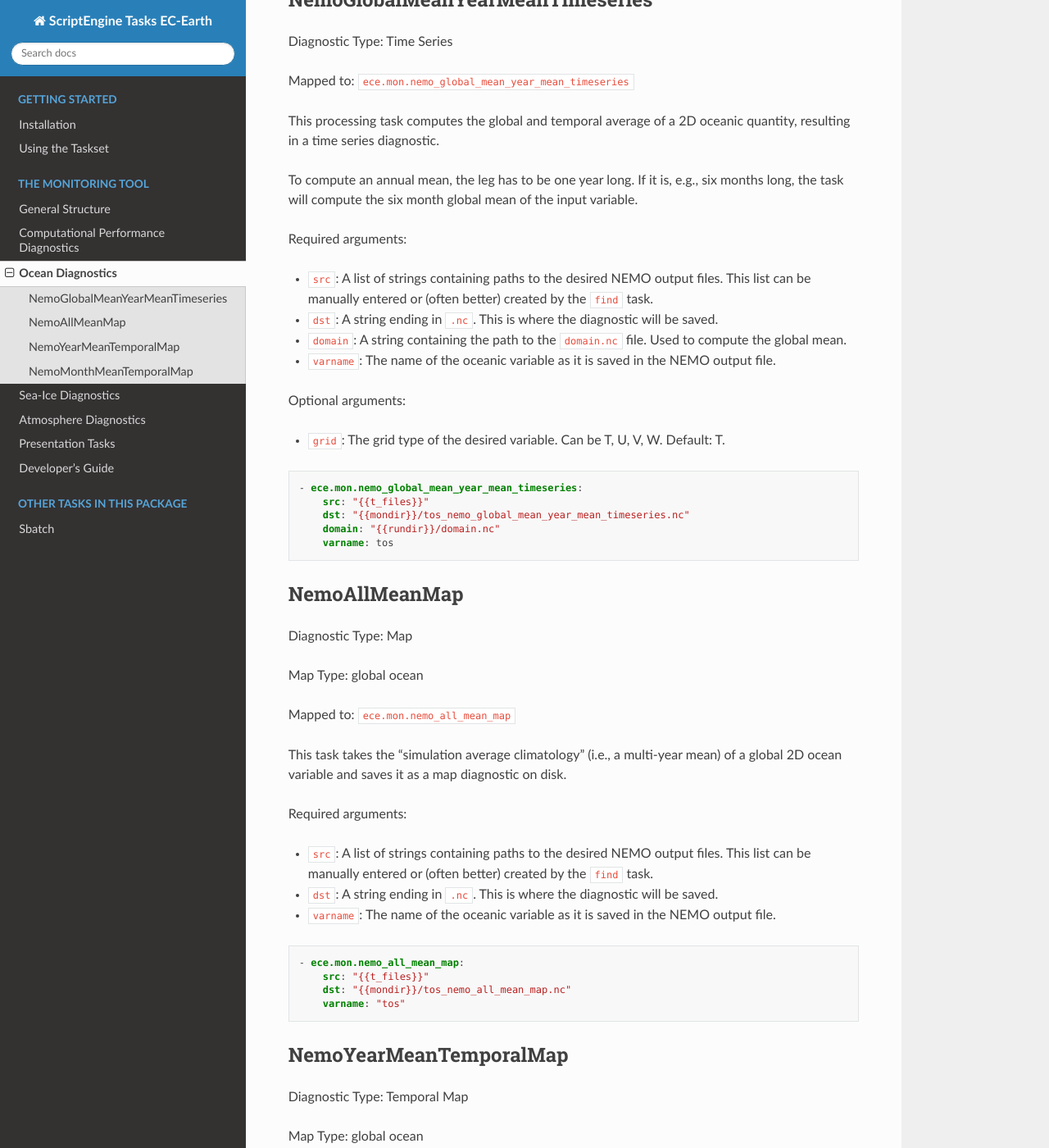
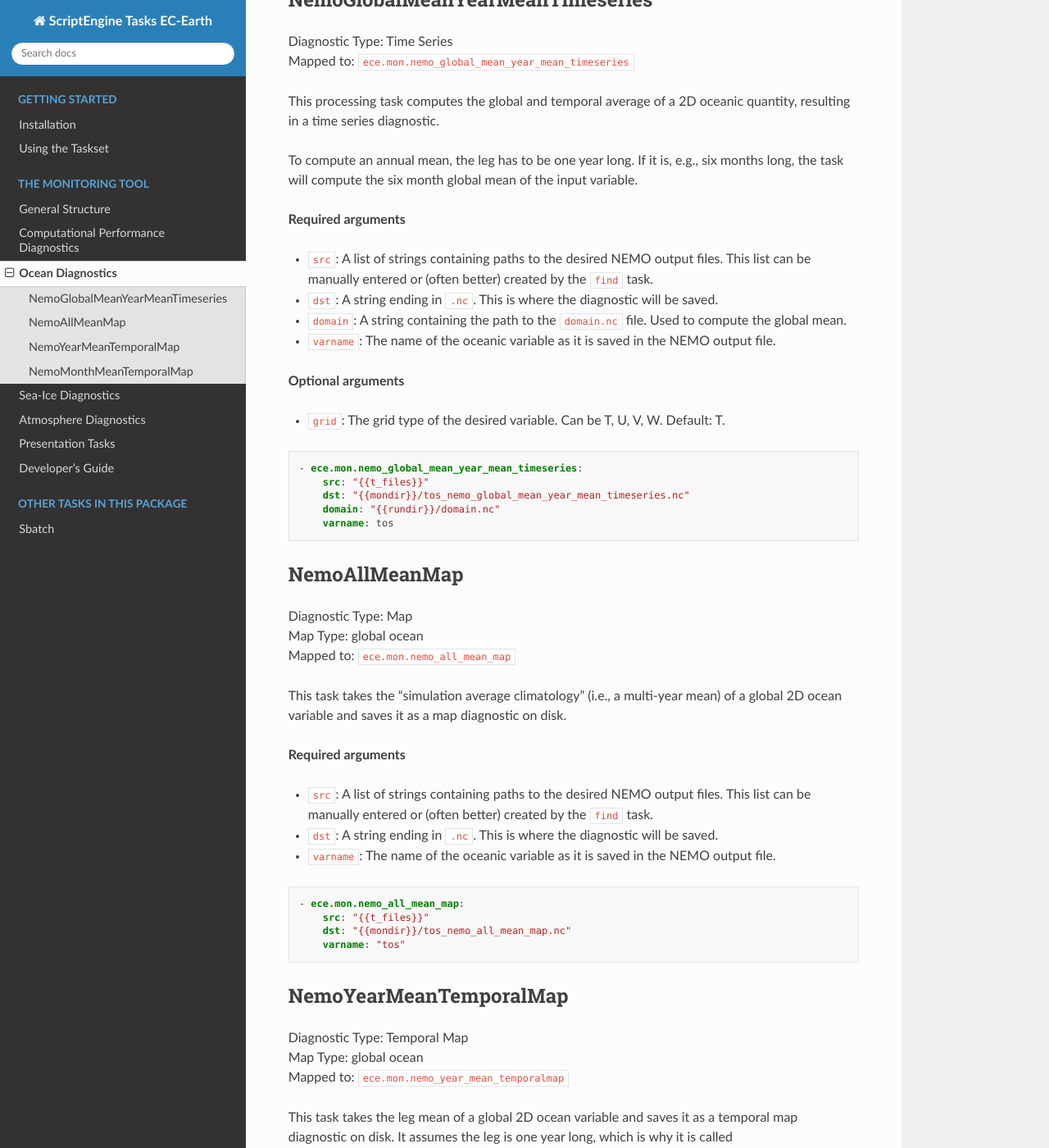
Before and after one commit to uwefladrich/scriptengine-tasks-ecearth, a Sphinx documentation site: the page built from docs/sphinx/source/tasks/monitoring/nemo-diagnostics.rst, in a window 1280 px wide and 1400 px high, scrolled down 441 px. Shown: the whole window at 82% size. Built offline with Sphinx 7.4.7 and the Read the Docs theme 2.0.0, drawn with Linux system fonts in a browser that asks for light colours; some of the changed text lies outside the part shown.

```diff
--- a/docs/sphinx/source/tasks/monitoring/nemo-diagnostics.rst
+++ b/docs/sphinx/source/tasks/monitoring/nemo-diagnostics.rst
@@ -16,23 +16,22 @@ Assumptions about input data
 NemoGlobalMeanYearMeanTimeseries
 ================================
 
-Diagnostic Type: Time Series
-
-Mapped to: ``ece.mon.nemo_global_mean_year_mean_timeseries``
+| Diagnostic Type: Time Series
+| Mapped to: ``ece.mon.nemo_global_mean_year_mean_timeseries``
 
 This processing task computes the global and temporal average of a 2D oceanic quantity, resulting in a time series diagnostic.
 
 To compute an annual mean, the leg has to be one year long.
 If it is, e.g., six months long, the task will compute the six month global mean of the input variable.
 
-Required arguments:
+**Required arguments**
 
 * ``src``: A list of strings containing paths to the desired NEMO output files. This list can be manually entered or (often better) created by the ``find`` task.
 * ``dst``: A string ending in ``.nc``. This is where the diagnostic will be saved.
 * ``domain``: A string containing the path to the ``domain.nc`` file. Used to compute the global mean.
 * ``varname``: The name of the oceanic variable as it is saved in the NEMO output file.
 
-Optional arguments:
+**Optional arguments**
 
 * ``grid``: The grid type of the desired variable. Can be T, U, V, W. Default: T.
 
@@ -48,15 +47,13 @@ Optional arguments:
 NemoAllMeanMap
 ==============
 
-Diagnostic Type: Map
-
-Map Type: global ocean
-
-Mapped to: ``ece.mon.nemo_all_mean_map``
+| Diagnostic Type: Map
+| Map Type: global ocean
+| Mapped to: ``ece.mon.nemo_all_mean_map``
 
 This task takes the "simulation average climatology" (i.e., a multi-year mean) of a global 2D ocean variable and saves it as a map diagnostic on disk.
 
-Required arguments:
+**Required arguments**
 
 * ``src``: A list of strings containing paths to the desired NEMO output files. This list can be manually entered or (often better) created by the ``find`` task.
 * ``dst``: A string ending in ``.nc``. This is where the diagnostic will be saved.
@@ -73,16 +70,14 @@ Required arguments:
 NemoYearMeanTemporalMap
 =======================
 
-Diagnostic Type: Temporal Map
-
-Map Type: global ocean
-
-Mapped to: ``ece.mon.nemo_year_mean_temporalmap``
+| Diagnostic Type: Temporal Map
+| Map Type: global ocean
+| Mapped to: ``ece.mon.nemo_year_mean_temporalmap``
 
 This task takes the leg mean of a global 2D ocean variable and saves it as a temporal map diagnostic on disk.
 It assumes the leg is one year long, which is why it is called "YearMeanTemporalMap".
 
-Required arguments:
+**Required arguments**
 
 * ``src``: A list of strings containing paths to the desired NEMO output files. This list can be manually entered or (often better) created by the ``find`` task.
 * ``dst``: A string ending in ``.nc``. This is where the diagnostic will be saved.
@@ -99,16 +94,14 @@ Required arguments:
 NemoMonthMeanTemporalMap
 ========================
 
-Diagnostic Type: Temporal Map
-
-Map Type: global ocean
-
-Mapped to: ``ece.mon.nemo_month_mean_temporalmap``
+| Diagnostic Type: Temporal Map
+| Map Type: global ocean
+| Mapped to: ``ece.mon.nemo_month_mean_temporalmap``
 
 Saves consecutive monthly mean maps of a global 2D ocean variable as a temporal map.
 This task will fail if the output frequency is not monthly (e.g. daily or annual output).
 
-Required arguments:
+**Required arguments**
 
 * ``src``: A list of strings containing paths to the desired NEMO output files. This list can be manually entered or (often better) created by the ``find`` task.
 * ``dst``: A string ending in ``.nc``. This is where the diagnostic will be saved.
```
Also changed, not shown: docs/sphinx/source/tasks/monitoring/computational-diagnostics.rst (+14 -18 lines), docs/sphinx/source/tasks/monitoring/openifs-diagnostics.rst (+11 -16 lines), docs/sphinx/source/tasks/monitoring/si3-diagnostics.rst (+11 -18 lines).
